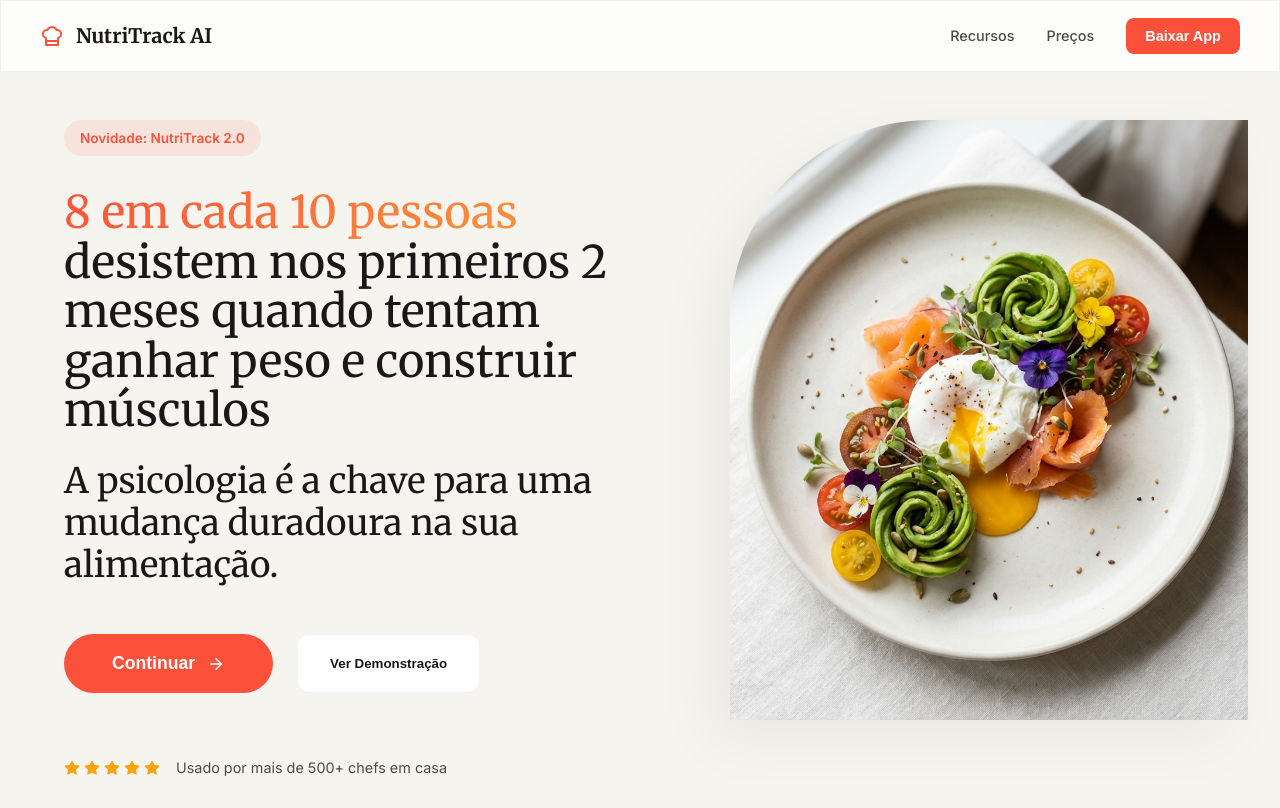
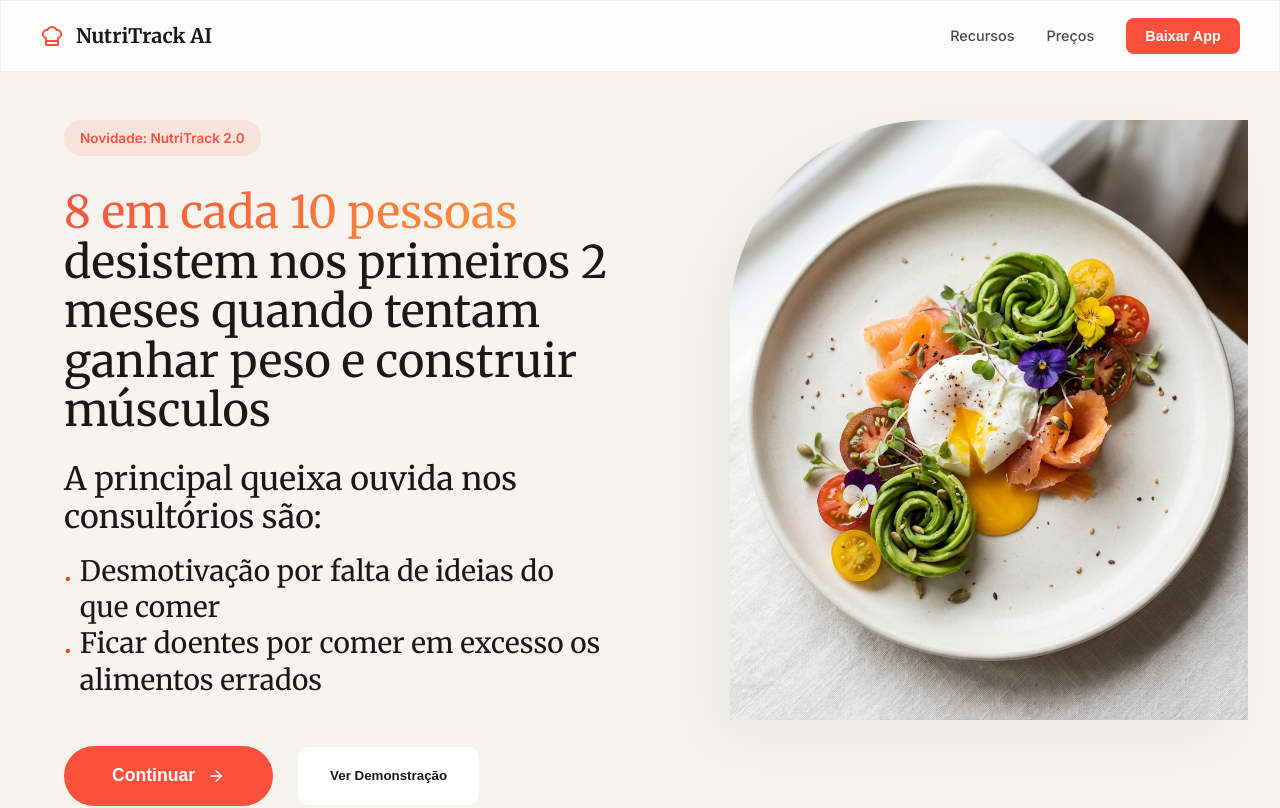
Before and after one commit to YohanSaibb026/LeadingPage, a React (Vite) app: page / in a window 1280 px wide. Shown: the top 808 px of the page. Built offline with nearby package versions, Linux system fonts and the light colour scheme.

Commit message:
feat: Implement new landing page with internationalization for Spanish and Portuguese, along with its styling.

```diff
--- a/src/App.css
+++ b/src/App.css
@@ -154,16 +154,42 @@
 
 .text-gradient {
     background: linear-gradient(135deg, var(--primary) 0%, #fb923c 100%);
+    background-clip: text;
     -webkit-background-clip: text;
     -webkit-text-fill-color: transparent;
 }
 
-.hero p {
-    font-size: 35px;
+.hero-subtitle-container {
+    margin-bottom: 3rem;
+}
+
+.subtitle-main {
+    font-size: 32px;
     color: var(--text-main);
-    margin-bottom: 3rem;
+    margin-bottom: 1rem;
     line-height: 1.2;
     font-family: 'Merriweather', serif;
+}
+
+.complaints-list {
+    list-style: none;
+    padding: 0;
+    margin: 0;
+}
+
+.complaints-list li {
+    font-size: 28px;
+    color: var(--text-main);
+    line-height: 1.3;
+    font-family: 'Merriweather', serif;
+    display: flex;
+    gap: 0.5rem;
+    align-items: flex-start;
+}
+
+.complaints-list .bullet {
+    color: var(--primary);
+    font-weight: bold;
 }
 
 .hero-btns {
--- a/src/App.tsx
+++ b/src/App.tsx
@@ -33,7 +33,17 @@ function App() {
                             <span className="text-gradient">8 em cada 10 pessoas</span> desistem nos primeiros 2 meses quando tentam ganhar peso e construir músculos
                         </Trans>
                     </h1>
-                    <p>{t('hero.subtitle')}</p>
+                    <div className="hero-subtitle-container">
+                        <p className="subtitle-main">{t('hero.subtitle')}</p>
+                        <ul className="complaints-list">
+                            {(t('hero.complaints', { returnObjects: true }) as string[]).map((item, index) => (
+                                <li key={index}>
+                                    <span className="bullet">.</span>
+                                    {item}
+                                </li>
+                            ))}
+                        </ul>
+                    </div>
                     <div className="hero-btns">
                         <button className="btn-primary">{t('hero.continue')} <ArrowRight size={18} /></button>
                         <button className="btn-secondary">{t('hero.demo')}</button>
--- a/src/locales/es.json
+++ b/src/locales/es.json
@@ -7,7 +7,11 @@
     "hero": {
         "badge": "Novedad: NutriTrack 2.0",
         "title": "<0>8 de cada 10 personas</0> abandonan en los primeros 2 meses cuando intentan ganar peso y ganar músculo",
-        "subtitle": "La psicología es la clave para un cambio duradero en tu alimentación.",
+        "subtitle": "La principal queja escuchada en los consultorios es:",
+        "complaints": [
+            "Desmotivación por falta de ideas sobre qué comer",
+            "Enfermarse por comer en exceso los alimentos incorrectos"
+        ],
         "continue": "Continuar",
         "demo": "Ver Demostración",
         "social": "Usado por más de 500+ chefs en casa"
--- a/src/locales/pt.json
+++ b/src/locales/pt.json
@@ -7,7 +7,11 @@
     "hero": {
         "badge": "Novidade: NutriTrack 2.0",
         "title": "<0>8 em cada 10 pessoas</0> desistem nos primeiros 2 meses quando tentam ganhar peso e construir músculos",
-        "subtitle": "A psicologia é a chave para uma mudança duradoura na sua alimentação.",
+        "subtitle": "A principal queixa ouvida nos consultórios são:",
+        "complaints": [
+            "Desmotivação por falta de ideias do que comer",
+            "Ficar doentes por comer em excesso os alimentos errados"
+        ],
         "continue": "Continuar",
         "demo": "Ver Demonstração",
         "social": "Usado por mais de 500+ chefs em casa"
```
